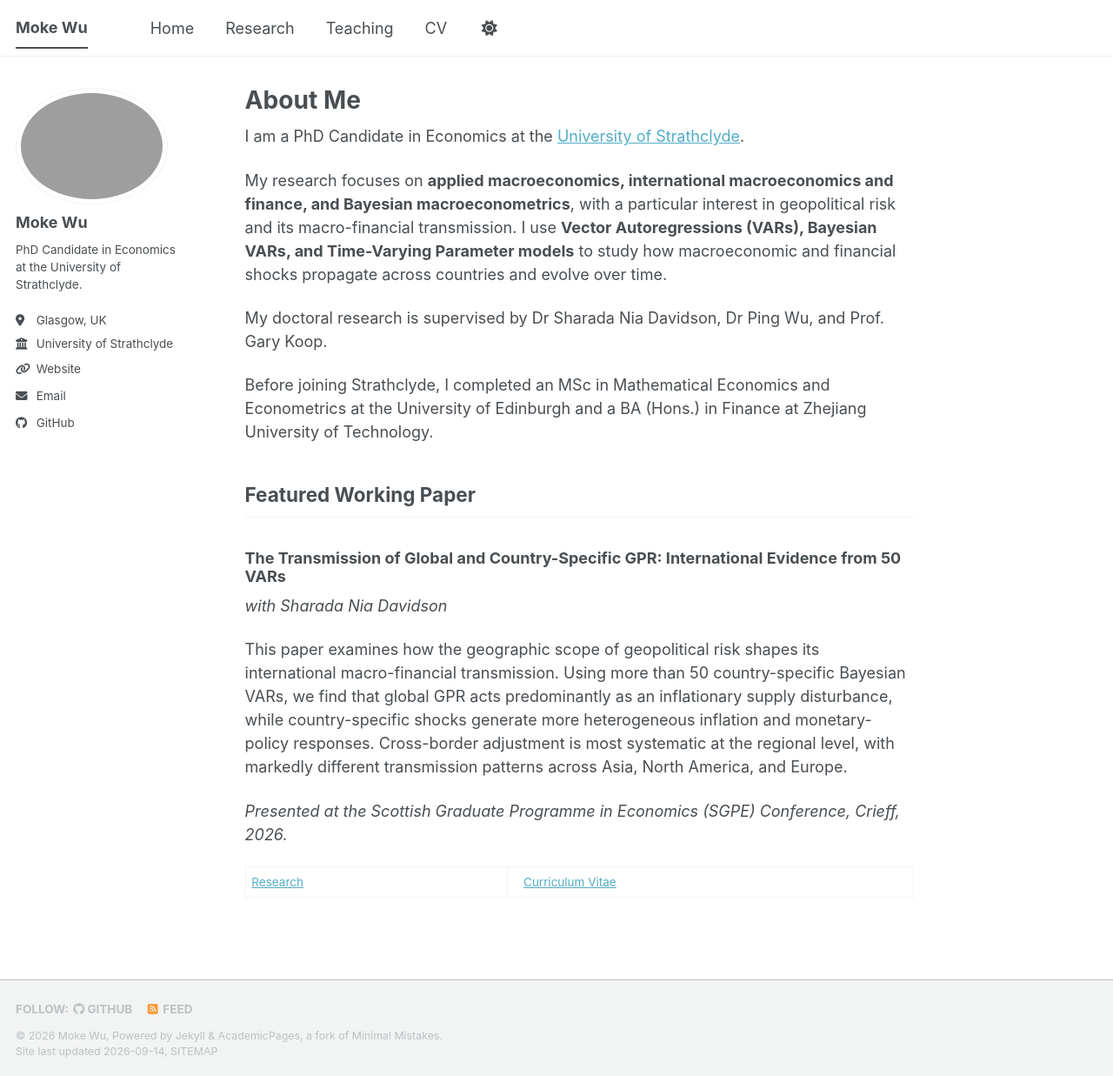
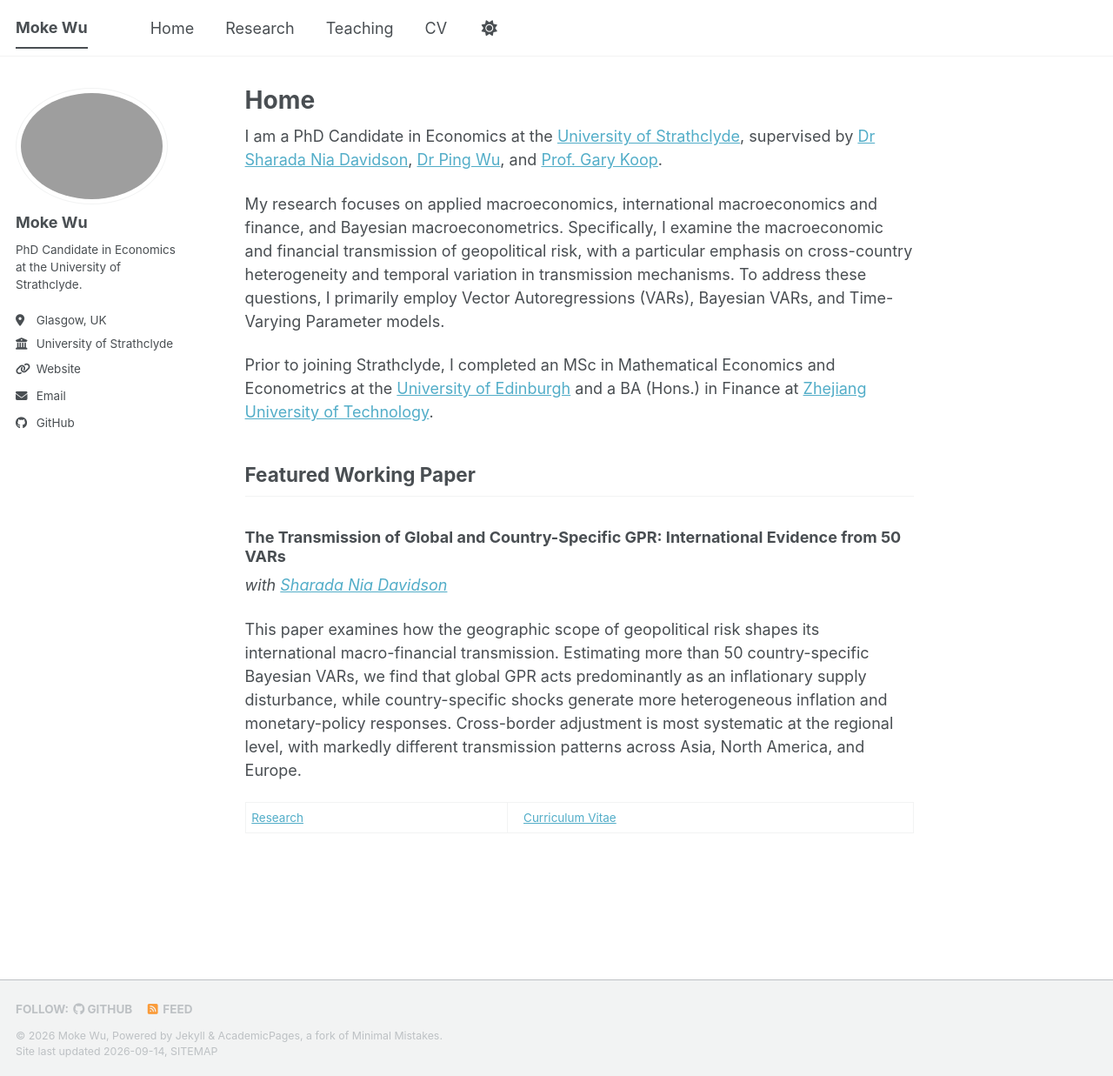
Before and after one commit to kolum1214-ui/mokewu.github.io, a Jekyll site: the page built from _pages/about.md, in a window 1280 px wide and 1237 px high. Shown: the whole window at 87% size. Built offline with Jekyll 4.4.1, drawn with Linux system fonts in a browser that asks for light colours; a style sheet for code colours, icons or effects is not loaded.

Commit message:
Update about.md

```diff
--- a/_pages/about.md
+++ b/_pages/about.md
@@ -1,28 +1,24 @@
 ---
 permalink: /
-title: "About Me"
+title: "Home"
 author_profile: true
 redirect_from:
   - /about/
   - /about.html
 ---
 
-I am a PhD Candidate in Economics at the [University of Strathclyde](https://www.strath.ac.uk/business/economics/).
+I am a PhD Candidate in Economics at the [University of Strathclyde](https://www.strath.ac.uk/business/economics/), supervised by [Dr Sharada Nia Davidson](https://www.strath.ac.uk/staff/davidsonsharada_niamiss/), [Dr Ping Wu](https://pureportal.strath.ac.uk/en/persons/ping-wu/), and [Prof. Gary Koop](https://www.strath.ac.uk/staff/koopgaryprof/).
 
-My research focuses on **applied macroeconomics, international macroeconomics and finance, and Bayesian macroeconometrics**, with a particular interest in geopolitical risk and its macro-financial transmission. I use **Vector Autoregressions (VARs), Bayesian VARs, and Time-Varying Parameter models** to study how macroeconomic and financial shocks propagate across countries and evolve over time.
+My research focuses on applied macroeconomics, international macroeconomics and finance, and Bayesian macroeconometrics. Specifically, I examine the macroeconomic and financial transmission of geopolitical risk, with a particular emphasis on cross-country heterogeneity and temporal variation in transmission mechanisms. To address these questions, I primarily employ Vector Autoregressions (VARs), Bayesian VARs, and Time-Varying Parameter models.
 
-My doctoral research is supervised by Dr Sharada Nia Davidson, Dr Ping Wu, and Prof. Gary Koop.
-
-Before joining Strathclyde, I completed an MSc in Mathematical Economics and Econometrics at the University of Edinburgh and a BA (Hons.) in Finance at Zhejiang University of Technology.
+Prior to joining Strathclyde, I completed an MSc in Mathematical Economics and Econometrics at the [University of Edinburgh](https://economics.ed.ac.uk/) and a BA (Hons.) in Finance at [Zhejiang University of Technology](http://english.zjut.edu.cn/).
 
 ## Featured Working Paper
 
 ### The Transmission of Global and Country-Specific GPR: International Evidence from 50 VARs
 
-*with Sharada Nia Davidson*
+*with [Sharada Nia Davidson](https://www.strath.ac.uk/staff/davidsonsharada_niamiss/)*
 
-This paper examines how the geographic scope of geopolitical risk shapes its international macro-financial transmission. Using more than 50 country-specific Bayesian VARs, we find that global GPR acts predominantly as an inflationary supply disturbance, while country-specific shocks generate more heterogeneous inflation and monetary-policy responses. Cross-border adjustment is most systematic at the regional level, with markedly different transmission patterns across Asia, North America, and Europe.
-
-*Presented at the Scottish Graduate Programme in Economics (SGPE) Conference, Crieff, 2026.*
+This paper examines how the geographic scope of geopolitical risk shapes its international macro-financial transmission. Estimating more than 50 country-specific Bayesian VARs, we find that global GPR acts predominantly as an inflationary supply disturbance, while country-specific shocks generate more heterogeneous inflation and monetary-policy responses. Cross-border adjustment is most systematic at the regional level, with markedly different transmission patterns across Asia, North America, and Europe.
 
 [Research](/research/) &nbsp;&nbsp; | &nbsp;&nbsp; [Curriculum Vitae](/cv/)
```
